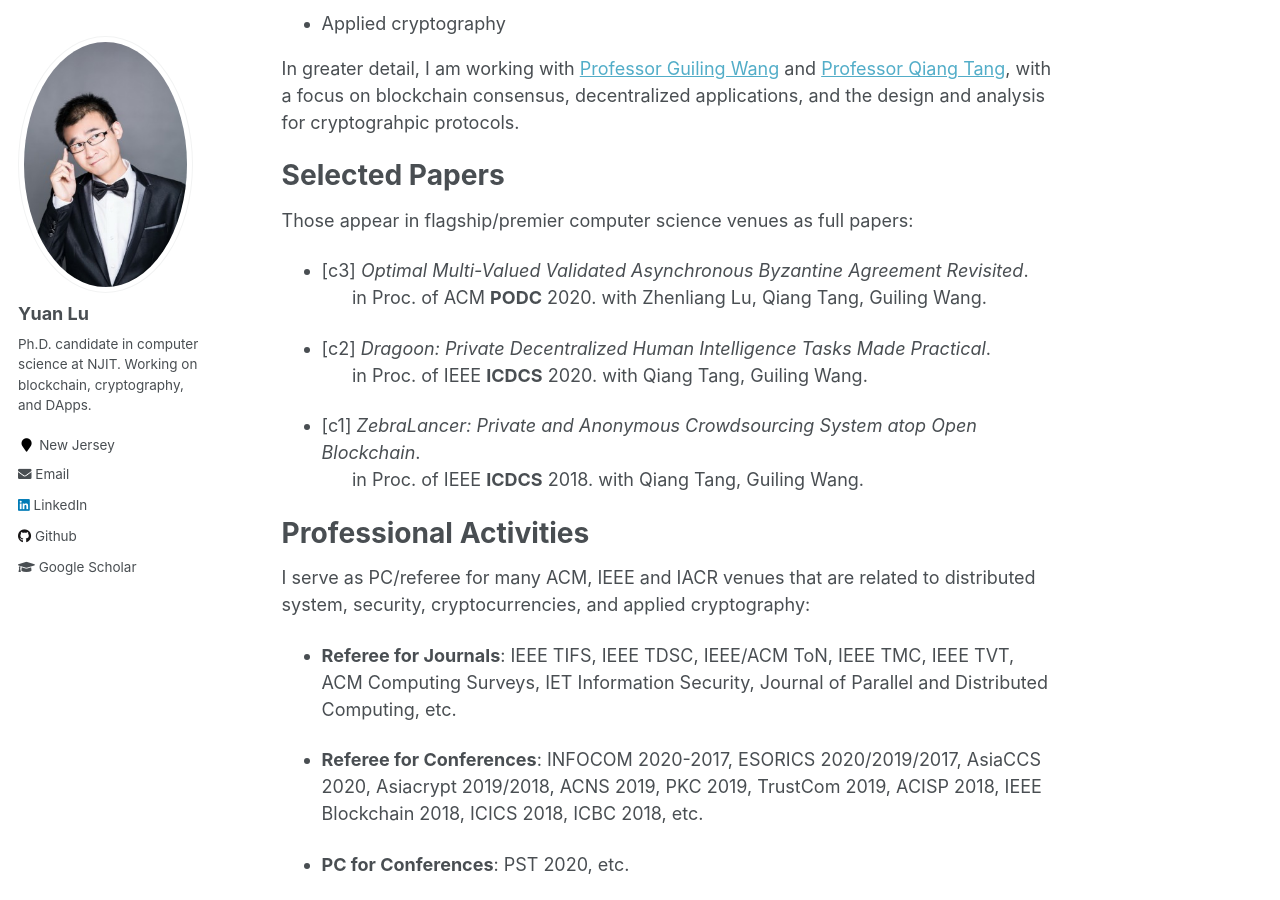
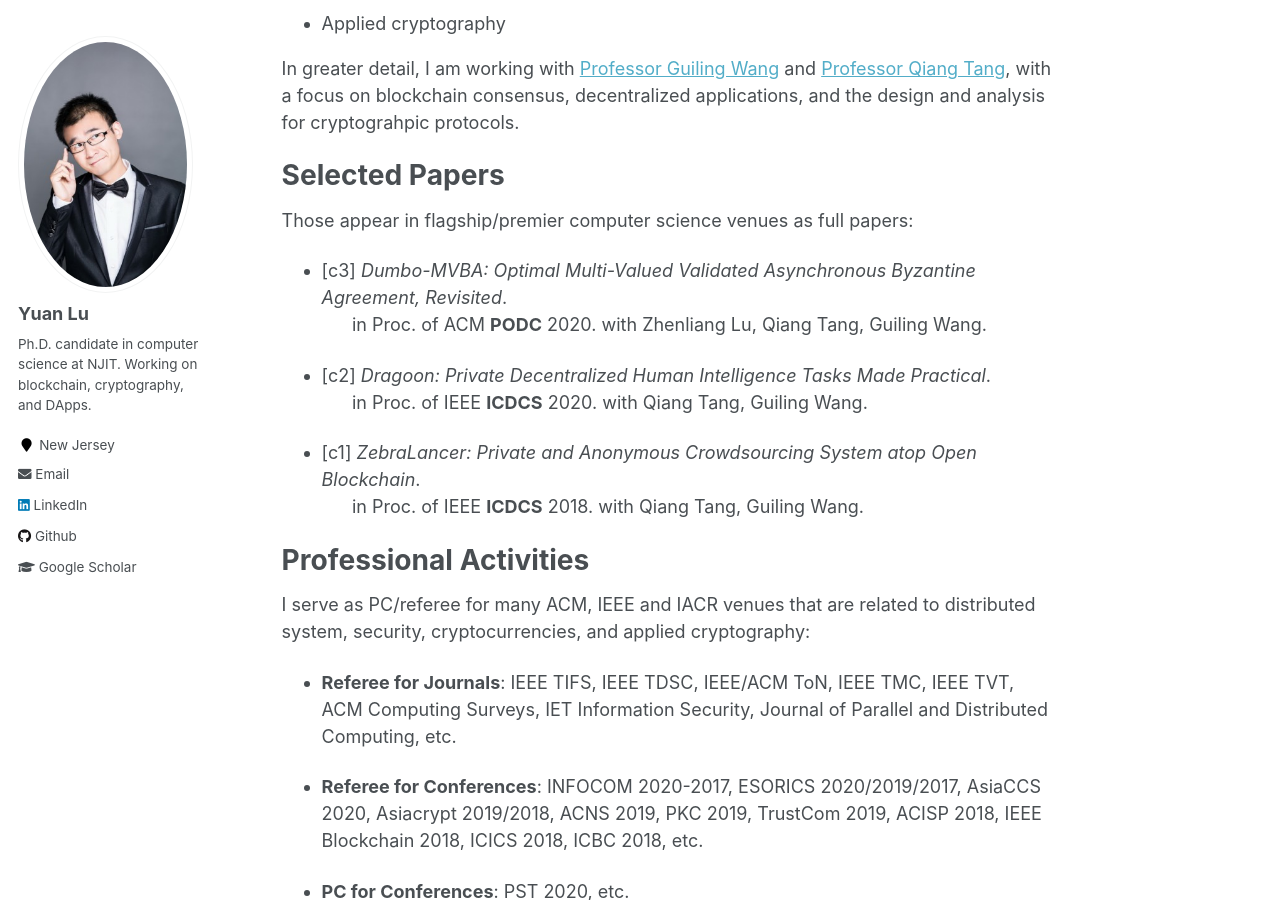
Before and after one commit to yylluu/yylluu.github.io, a Jekyll site: the page built from _pages/about.md, in a window 1280 px wide and 900 px high, scrolled down 425 px. Built offline with Jekyll 4.4.1, drawn with Linux system fonts in a browser that asks for light colours.

Commit message:
Update about.md

```diff
--- a/_pages/about.md
+++ b/_pages/about.md
@@ -25,7 +25,7 @@
 ======
 Those appear in flagship/premier computer science venues as full papers:
 
-- [c3] *Optimal Multi-Valued Validated Asynchronous Byzantine Agreement Revisited*.
+- [c3] *Dumbo-MVBA: Optimal Multi-Valued Validated Asynchronous Byzantine Agreement, Revisited*.
      &nbsp; &nbsp; &nbsp; in Proc. of ACM **PODC** 2020. with Zhenliang Lu, Qiang Tang, Guiling Wang.
 
 - [c2] *Dragoon: Private Decentralized Human Intelligence Tasks Made Practical*.
```
